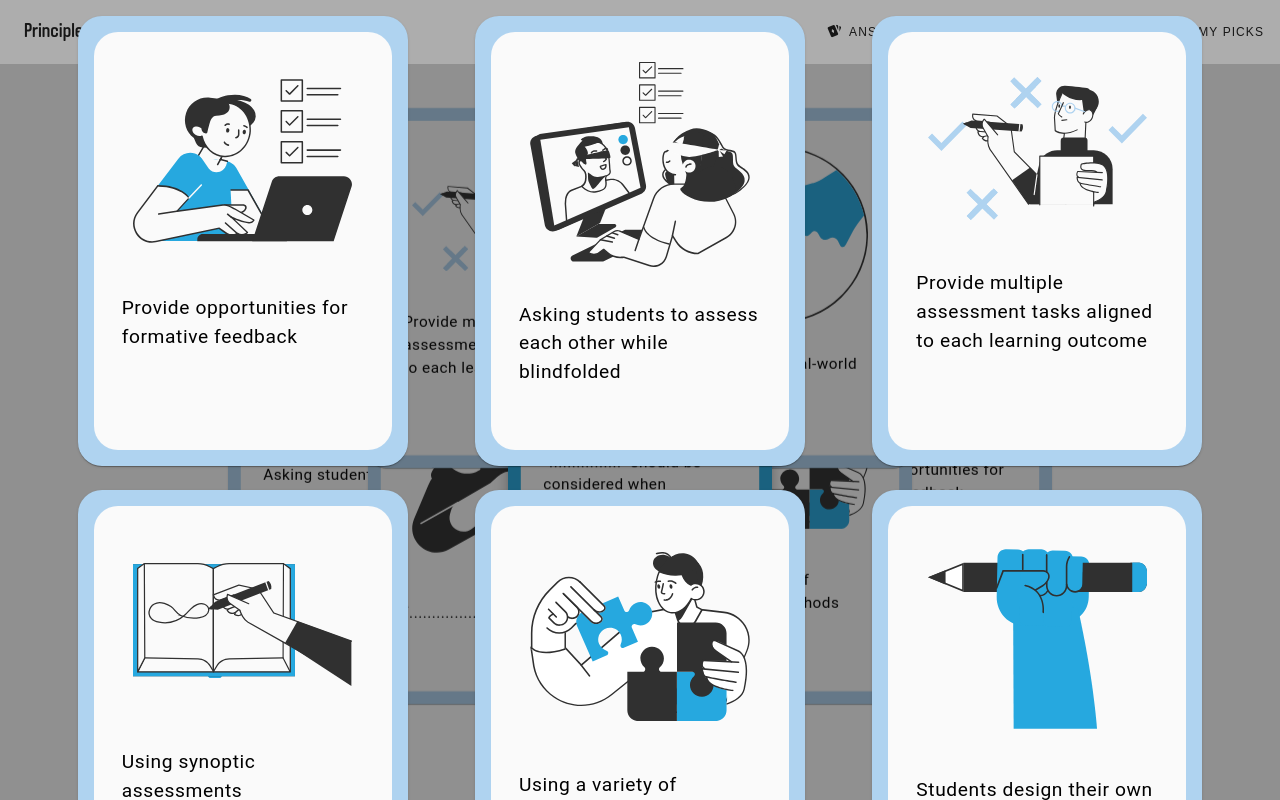
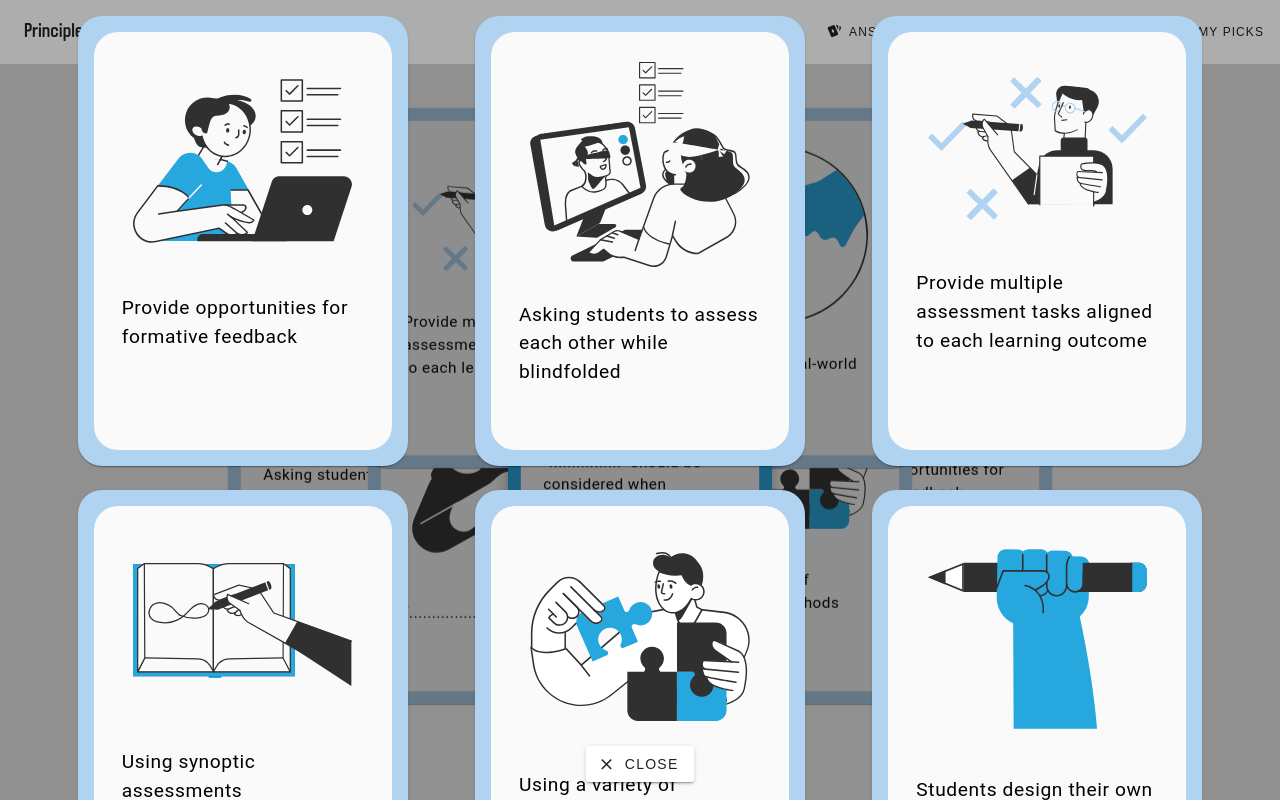
Before and after one commit to bpdavies92/principles-for-assessment, a Vue app: page / in a window 1280 px wide. Both pictures are taken after a click on the button "ANSWERS". Built offline with nearby package versions, Linux system fonts and the light colour scheme.

Commit message:
Added close button to all answers model

```diff
--- a/src/components/AllAnswers.vue
+++ b/src/components/AllAnswers.vue
@@ -1,9 +1,9 @@
 <template>
     <v-overlay v-model="showAllAnswers" class="overflow-scroll d-flex justify-center scroll">
         <v-container class="position-relative card-grid d-flex" max-width="1200"  width="100%" height="auto">
-            <v-icon class="position-fixed top-0 left-0" @click="overlay = false" icon="mdi-plus">Close</v-icon>
 
             <v-row class="">
+
                 <v-col v-for="(card, index) of onlyAnswerCards" :key="index" cols="12" sm="4">
                     <FlashCard
                         class="position-relative mr-auto ml-auto"
@@ -17,10 +17,15 @@
                         <template v-slot:bodyText>{{card.content}}</template>
                     </FlashCard>
                 </v-col>
+
             </v-row>
+
         </v-container>
+        <v-btn prepend-icon="mdi-close" @click="showAllAnswers = false" class="close-btn">Close</v-btn>
     </v-overlay>
-<div class="background-layer"></div>
+<div  @click="showAllAnswers = false" class="background-layer position-relative"></div>
+
+
 
 </template>
 
@@ -28,11 +33,15 @@
 import { computed, ref, watch } from 'vue';
 import { useCardStore } from '../stores/cardInfo.js'
 import FlashCard from './FlashCard.vue';
+import { storeToRefs } from 'pinia';
+
+const store = useCardStore()
+
+const {showAllAnswers} = storeToRefs(store)
 
 const {
     cardInfo,
     onlyAnswerCards,
-    showAllAnswers
 } = useCardStore()
 
 const flipOrNot = ref(Array(cardInfo.length).fill(false))
@@ -43,6 +52,16 @@ const flipOrNot = ref(Array(cardInfo.length).fill(false))
 
 .card-grid {
     z-index: 100;
+}
+
+.close-btn {
+    z-index: 800;
+    position: sticky;
+    top: 0%;
+    bottom: 0%;
+    left: 50%;
+    right: 50%;
+    transform: translate(-50%, -50%);
 }
 
 .background-layer {
--- a/src/components/FlashCard.vue
+++ b/src/components/FlashCard.vue
@@ -1,5 +1,5 @@
 <template>
-            <v-sheet color="transparent" class="cards-container"   height="450px" width="330px" :class="[topCard ? 'top-card' : '']" >
+            <v-sheet color="transparent" class="cards-container cursor-pointer"   height="450px" width="330px" :class="[topCard ? 'top-card' : '']" >
                 <v-sheet color="transparent" class="card-inner" :class="[flip ? 'flip' : '']" height="450px" width="330px">
                     <v-card
                         class="mx-auto pa-4 overflow-hidden card-front"
--- /dev/null
+++ b/src/components/MyPicks.vue
@@ -0,0 +1,34 @@
+<template>
+    <v-overlay v-model="myPicks" class="overflow-scroll d-flex justify-center scroll">
+        <v-container class="position-relative card-grid d-flex" max-width="1200"  width="100%" height="auto">
+            <v-icon class="position-fixed top-0 left-0" @click="overlay = false" icon="mdi-plus">Close</v-icon>
+
+            <v-row class="">
+                <v-col v-for="(card, index) of myQuestionAnswers" :key="index" cols="12" sm="4">
+                    <FlashCard
+                        class="position-relative mr-auto ml-auto"
+                        :question="card.type"
+                        :svgUrl="card.svgUrl"
+                        :cardColour="card.colour"
+                        :flip="flipOrNot[index]"
+                        @click="flipOrNot[index] = !flipOrNot[index]"
+                    >
+                        <template v-slot:h1Title>Question</template>
+                        <template v-slot:bodyText>{{card.content}}</template>
+                    </FlashCard>
+                </v-col>
+            </v-row>
+        </v-container>
+    </v-overlay>
+<div class="background-layer"></div>
+
+</template>
+
+<script setup>
+    import { useCardStore } from '../stores/cardInfo'
+    import { storeToRefs } from 'pinia';
+
+    const store = useCardStore()
+
+    const { myQuestionAnswers, cardInfo } = storeToRefs(store)
+</script>
--- a/src/layouts/default.vue
+++ b/src/layouts/default.vue
@@ -6,7 +6,7 @@
       </template>
       <v-app-bar-title>Principles Towards Assessment</v-app-bar-title>
       <v-btn @click="showAllAnswers = !showAllAnswers" size="small" prepend-icon="mdi-cards-playing">Answers</v-btn>
-      <v-btn @click="showAllAnswers = !showAllAnswers" size="small" prepend-icon="mdi-cards-playing">Introduction</v-btn>
+      <v-btn  size="small" prepend-icon="mdi-cards-playing">Introduction</v-btn>
       <v-btn @click="goTo('.rules', {offset:20, duration: 300})" size="small" prepend-icon="mdi-book-open-blank-variant">Rules</v-btn>
       <v-btn size="small" prepend-icon="mdi-heart">My picks</v-btn>
     </v-app-bar>
```
